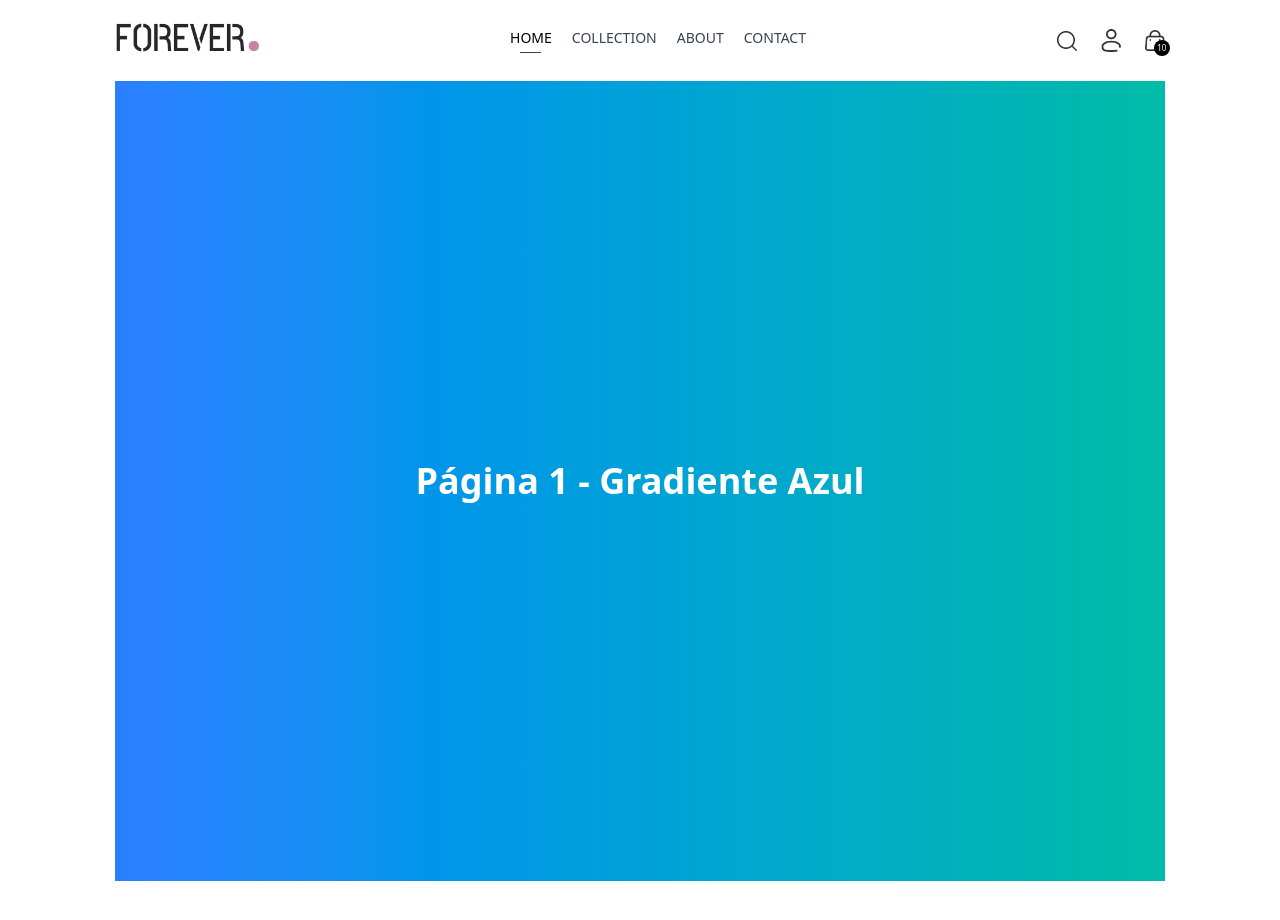
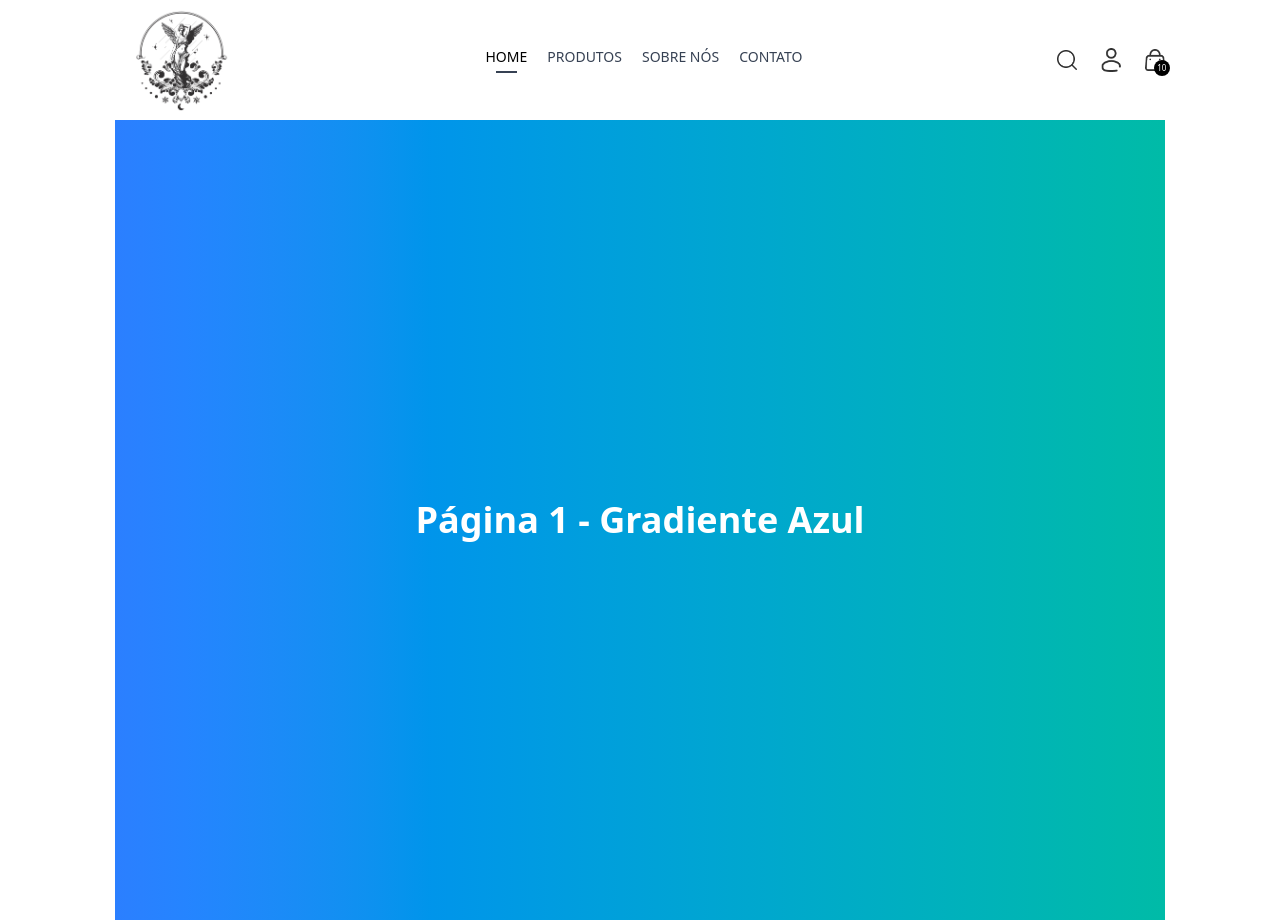
Before and after one commit to nictrierveiler/React-Ecommerce, a React (Vite) app: page / in a window 1280 px wide. Before the commit the page ends 881 px from the top, so only its background shows below. Built offline with nearby package versions, Linux system fonts and the light colour scheme.

Commit message:
DONE navbar ready

```diff
--- a/src/components/Navbar.jsx
+++ b/src/components/Navbar.jsx
@@ -7,14 +7,14 @@ const Navbar = () => {
   const [visible, setVisible] = useState(false);
   const links = [
     { to: '/', label: 'HOME' },
-    { to: '/collection', label: 'COLLECTION' },
-    { to: '/about', label: 'ABOUT' },
-    { to: '/contact', label: 'CONTACT' },
+    { to: '/collection', label: 'PRODUTOS' },
+    { to: '/about', label: 'SOBRE NÓS' },
+    { to: '/contact', label: 'CONTATO' },
   ];
 
   return (
-    <div className='flex items-center justify-between py-5 font-medium'>
-      <img src={assets.logo} className='w-36' alt='Logo' />
+    <div className='flex items-center justify-between py-2 font-medium'>
+      <img src={assets.logo} className='w-24 ml-5' alt='Logo' />
       <ul className='hidden sm:flex gap-5 text-sm text-gray-700'>
         {links.map(({ to, label }) => (
           <NavLink
@@ -56,10 +56,20 @@ const Navbar = () => {
           <img onClick={()=>setVisible(true)} src={assets.menu_icon} className='w-5 cursor-pointer sm:hidden' alt="menu"/>
       </div>
       {/* Sidebar Responsiva */}
-      <div className={`absolute top-0 right-0 bottom-0 overflow-hidden bg-white transition-all ${visible ? 'w-full' : 'w-0'}`}></div>
+      <div className={`absolute top-0 right-0 bottom-0 overflow-hidden bg-white transition-all ${visible ? 'w-full' : 'w-0'}`}>
+        <div className='flex flex-col text-gray-600'>
+          <div onClick={()=>setVisible(false)} className="flex items-center gap-4 p3">
+          <img src={assets.dropdown_icon} alt="dropdown_icon" className={`h-4 transition-transform duration-300 ${visible ? 'rotate-180' : 'rotate-0'}`}/>
+           <p>Voltar</p>
+          </div>
+          <NavLink onClick={()=>setVisible(false)} className='py-2 pl6 border' to='/'>HOME</NavLink>
+          <NavLink onClick={()=>setVisible(false)} className='py-2 pl6 border' to='/collection'>PRODUTOS</NavLink>
+          <NavLink onClick={()=>setVisible(false)} className='py-2 pl6 border' to='/about'>SOBRE NÓS</NavLink>
+          <NavLink onClick={()=>setVisible(false)} className='py-2 pl6 border' to='/contact'>CONTATO</NavLink>
+        </div>
+      </div>
     </div>
   );
 };
 
-
 export default Navbar
```
Also changed, not shown: src/assets/frontend_assets/logo.png.
